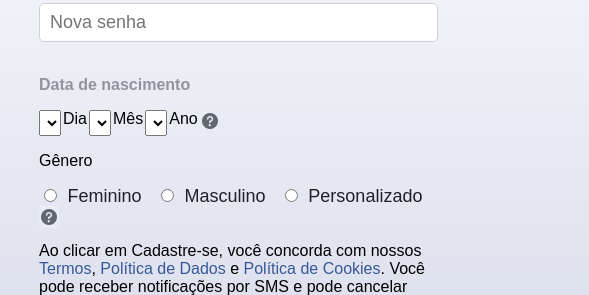
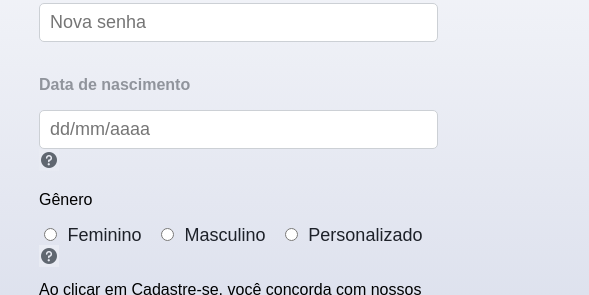
Before and after one commit to tryber/sd-03-block6-project-facebook-signup, a plain HTML site: page index.html in a window 1280 px wide. Shown: the part 327-622 px from the top of the page, 691-1280 px from the left. Drawn offline with Linux system fonts and the light colour scheme; a script that the page names is missing.

Commit message:
Add files via upload

```diff
--- a/index.html
+++ b/index.html
@@ -47,15 +47,8 @@
             <input class="inputReg nameText" type="text" placeholder="Celular ou email"><br>
             <input class="inputReg nameText" type="password" placeholder="Nova senha"><br>
             <p class="fcb_g">Data de nascimento</p>
-            <span class="nascimento_container">
-               <select name="birtday" id="day"></select>
-               <option value="0">Dia</option>
-               <select name="birtmonth" id="month"></select>
-               <option value="0">Mês</option>
-               <select name="birtyear" id="year"></select>
-               <option value="0">Ano</option>
-               <a href="" title="Clique para obter mais informações" role="button"><img src="/imgs/icoQuest.png" alt="??"></a>
-            </span>
+            <input class="inputReg nameText" type="text" id="b_date" placeholder="dd/mm/aaaa">
+            <a href="" title="Clique para obter mais informações" role="button"><img src="/imgs/icoQuest.png" alt="??"></a>
             <p id="fcb_g">Gênero</p>
             <input type="radio" name="Feminino" value="Feminino" id="femi">
             <label class="_58mt" for="femi">Feminino</label>
```
